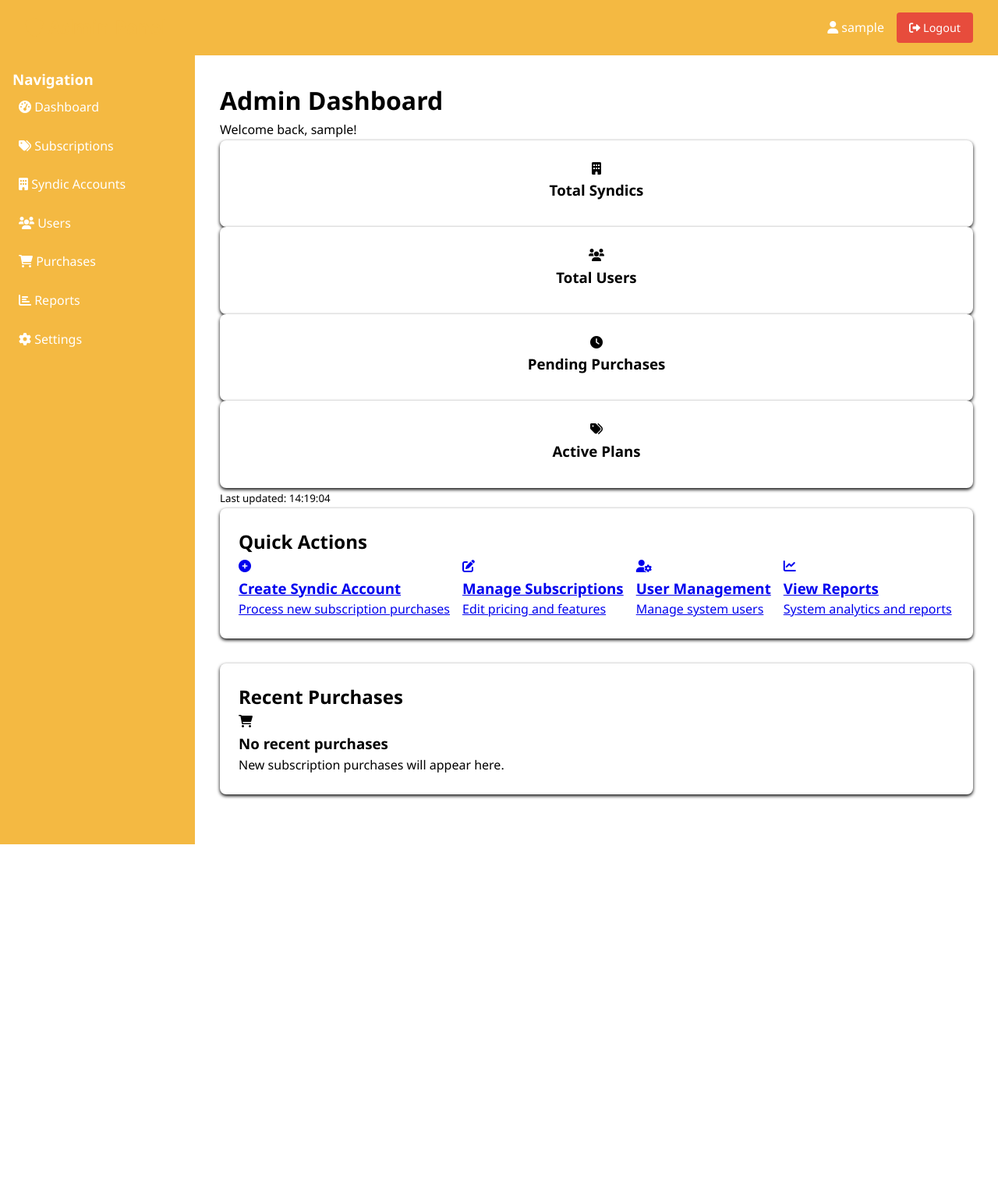
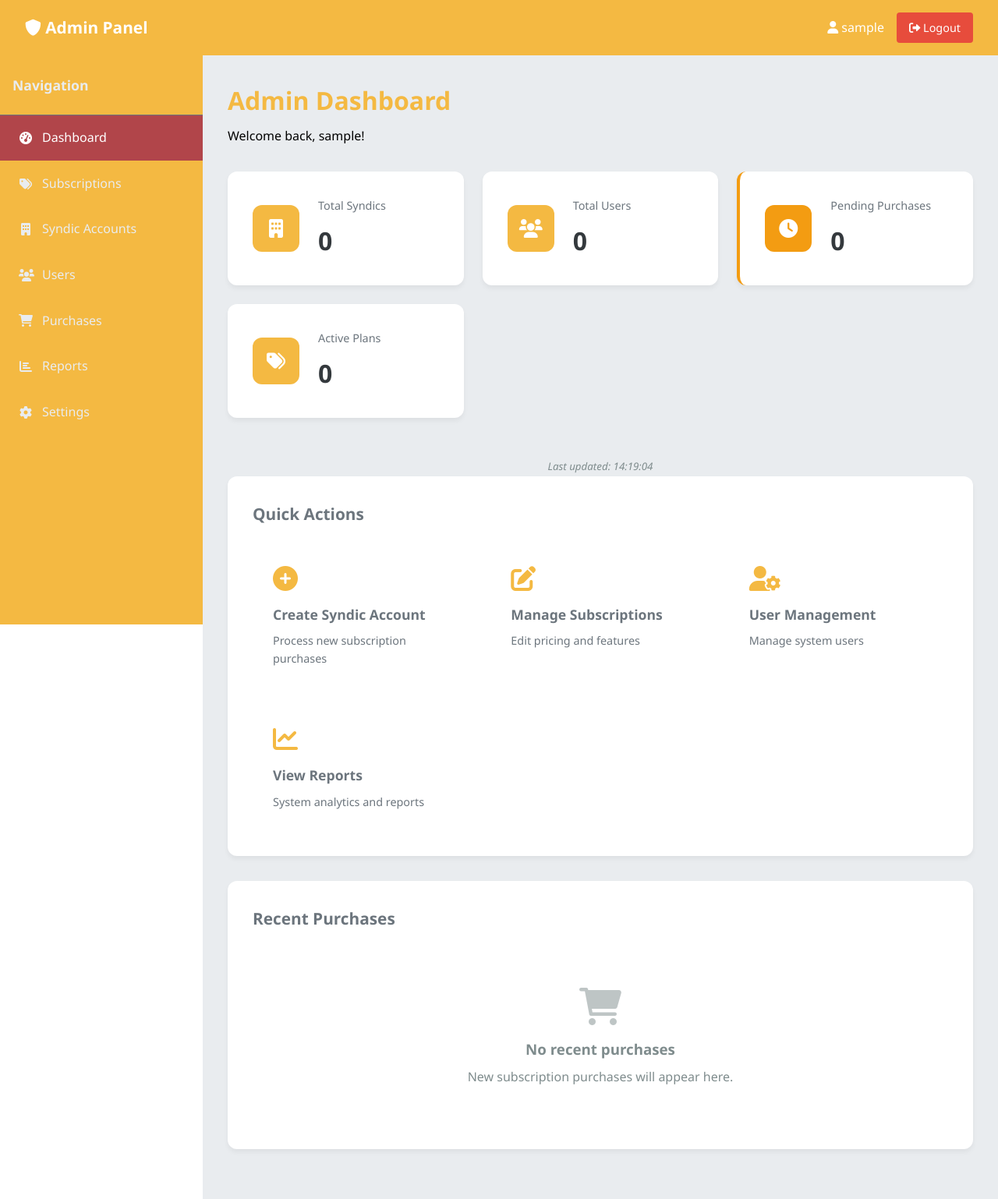
Before and after one commit to Bouzine-Rokaya/Syndic_Way, a PHP site: page /syndicplatform/admin/dashboard.php in a window 1280 px wide. Shown: the whole page at 78% size. Before the commit the page ends 1083 px from the top, so only its background shows below. Run offline with PHP 8.4, Linux system fonts and the light colour scheme; the visitor is signed in with stand-in values (Sample User, id 1); data that the repository does not hold is empty.

Commit message:
add admin dashboard

```diff
--- a/css/sections/dashboard.css
+++ b/css/sections/dashboard.css
@@ -1,32 +1,57 @@
+:root {
+    --primary-color: #b1454a;
+    --secondary-color: #121212;
 
-/* Reset and Base Styles */
-* {
-    margin: 0;
-    padding: 0;
-    box-sizing: border-box;
+    --color-yellow:#F4B942;
+    --color-black: #000000;
+    --color-white: #fff;
+    --color-dark-grey: #34393d;
+    --color-grey: #6c757d;
+    --color-light-grey:#e9ecef;
+    --color-green:#28a745;
+  }
+/* Dashboard Styles */
+
+/* Layout */
+.dashboard-container {
+    display: flex;
+    min-height: calc(100vh - 70px);
 }
 
-body {
-    font-family: 'Segoe UI', Tahoma, Geneva, Verdana, sans-serif;
-    line-height: 1.6;
-    color: var(--color-black);
-    background-color: var(--color-light-white);
+.sidebar {
+    width: 260px;
+    background: var(--color-yellow);
+    color: var(--color-white);
+    position: fixed;
+    height: calc(100vh - 70px);
+    overflow-y: auto;
+}
+
+.main-content {
+    flex: 1;
+    margin-left: 260px;
+    padding: 2rem;
+    background: var(--color-light-grey);
+    min-height: calc(100vh - 70px);
 }
 
 /* Navigation */
 .navbar {
-    background-color: var(--color-yellow);
+    background: var(--color-yellow);
     color: var(--color-white);
     padding: 1rem 2rem;
     display: flex;
     justify-content: space-between;
     align-items: center;
-    box-shadow: 0 2px 4px var();
+    position: sticky;
+    top: 0;
+    z-index: 1000;
 }
 
 .nav-brand h2 {
+    /* color: var(); */
     margin: 0;
-    color: var(--color-white);
+    font-size: 1.3rem;
 }
 
 .nav-user {
@@ -35,189 +60,361 @@ body {
     gap: 1rem;
 }
 
-/* Buttons */
-.btn {
-    padding: 0.5rem 1rem;
-    border: none;
-    border-radius: 4px;
-    cursor: pointer;
-    text-decoration: none;
-    display: inline-block;
-    text-align: center;
-    transition: background-color 0.3s;
-}
-
-.btn-primary {
-    background-color: var(--color-yellow);
+.nav-user span {
     color: var(--color-white);
 }
 
-.btn-primary:hover {
-    background-color: var(--color-white);
+/* Sidebar */
+.sidebar-header {
+    padding: 1.5rem 1rem;
+    border-bottom: 1px solid var(--color-grey);
 }
 
-.btn-logout {
-    background-color: #e74c3c;
+.sidebar-header h3 {
+    margin: 0;
+    font-size: 1.1rem;
+    color: var(--color-light-grey);
+}
+
+.sidebar-nav ul {
+    list-style: none;
+    padding: 0;
+    margin: 0;
+}
+
+.sidebar-nav li {
+    border-bottom: 1px solid var(--color-yellow);
+}
+
+.sidebar-nav a {
+    display: flex;
+    align-items: center;
+    padding: 1rem 1.5rem;
+    color: var(--color-light-grey);
+    text-decoration: none;
+    transition: all 0.3s;
+}
+
+.sidebar-nav a:hover,
+.sidebar-nav li.active a {
+    background: var(--primary-color);
     color: var(--color-white);
 }
 
-.btn-logout:hover {
-    background-color: #c0392b;
+.sidebar-nav i {
+    margin-right: 0.75rem;
+    width: 18px;
+    text-align: center;
 }
 
-/* Forms */
-.auth-container {
-    display: flex;
-    justify-content: center;
-    align-items: center;
-    min-height: calc(100vh - 80px);
+/* Content Header */
+.content-header {
+    margin-bottom: 2rem;
 }
 
-.auth-form {
+.content-header h1 {
+    color: var(--color-yellow);
+    margin-bottom: 0.5rem;
+}
+
+.content-header p {
+    color: var(--color-black);
+    margin: 0;
+}
+
+/* Statistics Grid */
+.stats-grid {
+    display: grid;
+    grid-template-columns: repeat(auto-fit, minmax(250px, 1fr));
+    gap: 1.5rem;
+    margin-bottom: 2rem;
+}
+
+.stat-card {
     background: var(--color-white);
     padding: 2rem;
-    border-radius: 8px;
-    box-shadow: 0 4px 6px rgba(0,0,0,0.1);
-    width: 100%;
-    max-width: 400px;
+    border-radius: 12px;
+    box-shadow: 0 4px 6px rgba(0,0,0,0.05);
+    display: flex;
+    align-items: center;
+    gap: 1.5rem;
+    transition: transform 0.2s, box-shadow 0.2s;
 }
 
-.form-group {
+.stat-card:hover {
+    transform: translateY(-2px);
+    box-shadow: 0 8px 15px var(--color-black);
+}
+
+.stat-card.pending {
+    border-left: 4px solid #f39c12;
+}
+
+.stat-icon {
+    background: var(--color-yellow);
+    color: var(--color-white);
+    width: 60px;
+    height: 60px;
+    border-radius: 12px;
+    display: flex;
+    align-items: center;
+    justify-content: center;
+    font-size: 1.5rem;
+}
+
+.stat-card.pending .stat-icon {
+    background: #f39c12;
+}
+
+.stat-content h3 {
+    color: var(--color-grey);
+    font-size: 0.9rem;
+    margin-bottom: 0.5rem;
+    font-weight: 500;
+}
+
+.stat-number {
+    font-size: 2rem;
+    font-weight: bold;
+    color: var(--color-dark-grey);
+}
+
+/* Content Sections */
+.content-section {
+    background: var(--color-white);
+    padding: 2rem;
+    border-radius: 12px;
+    box-shadow: 0 4px 6px rgba(0,0,0,0.05);
+    margin-bottom: 2rem;
+}
+
+.content-section h2 {
+    color: var(--color-grey);
+    margin-bottom: 1.5rem;
+    font-size: 1.3rem;
+}
+
+/* Quick Actions */
+.quick-actions {
+    display: grid;
+    grid-template-columns: repeat(auto-fit, minmax(250px, 1fr));
+    gap: 1.5rem;
+}
+
+.action-card {
+    background: var(--color-white);
+    padding: 1.5rem;
+    border-radius: 8px;
+    text-decoration: none;
+    color: inherit;
+    transition: all 0.3s;
+    border: 2px solid transparent;
+}
+
+.action-card:hover {
+    background: var(--color-white);
+    border-color: var(--color-yellow);
+    transform: translateY(-2px);
+}
+
+.action-card i {
+    font-size: 2rem;
+    color: var(--color-yellow);
     margin-bottom: 1rem;
 }
 
-.form-group label {
-    display: block;
+.action-card h3 {
+    color: var(--color-grey);
     margin-bottom: 0.5rem;
-    font-weight: bold;
+    font-size: 1.1rem;
 }
 
-.form-group input,
-.form-group select,
-.form-group textarea {
+.action-card p {
+    color: var(--color-grey);
+    margin: 0;
+    font-size: 0.9rem;
+}
+
+/* Tables */
+.table-container {
+    overflow-x: auto;
+}
+
+.data-table {
     width: 100%;
-    padding: 0.5rem;
-    border: 1px solid var(--color-light-white);
-    border-radius: 4px;
-    font-size: 1rem;
+    border-collapse: collapse;
+    background: var(--color-white);
+}
+
+.data-table th,
+.data-table td {
+    padding: 1rem;
+    text-align: left;
+    border-bottom: 1px solid var(--color-light-grey);
+}
+
+.data-table th {
+    background: var(--color-white);
+    font-weight: 600;
+    color: var(--color-grey);
+}
+
+.data-table tr:hover {
+    background: var(--color-white);
+}
+
+/* Status Badges */
+.status-badge {
+    padding: 0.25rem 0.75rem;
+    border-radius: 20px;
+    font-size: 0.8rem;
+    font-weight: 500;
+    text-transform: uppercase;
+}
+
+.status-completed {
+    background: #d4edda;
+    color: #155724;
+}
+
+.status-pending {
+    background: #fff3cd;
+    color: #856404;
+}
+
+.status-failed {
+    background: #f8d7da;
+    color: #721c24;
+}
+
+/* Empty State */
+.empty-state {
+    text-align: center;
+    padding: 3rem;
+    color: #7f8c8d;
+}
+
+.empty-state i {
+    font-size: 3rem;
+    margin-bottom: 1rem;
+    opacity: 0.5;
+}
+
+.empty-state h3 {
+    margin-bottom: 0.5rem;
+}
+
+/* Buttons */
+.btn-sm {
+    padding: 0.4rem 0.8rem;
+    font-size: 0.8rem;
+}
+
+.text-muted {
+    color: #7f8c8d;
+    font-style: italic;
+}
+
+/* Responsive Design */
+@media (max-width: 768px) {
+    .sidebar {
+        transform: translateX(-100%);
+        transition: transform 0.3s;
+    }
+
+    .sidebar.active {
+        transform: translateX(0);
+    }
+
+    .main-content {
+        margin-left: 0;
+    }
+
+    .stats-grid {
+        grid-template-columns: 1fr;
+    }
+
+    .quick-actions {
+        grid-template-columns: 1fr;
+    }
+
+    .navbar {
+        padding: 1rem;
+    }
+
+    .nav-user {
+        flex-direction: column;
+        gap: 0.5rem;
+    }
 }
 
 /* Alerts */
 .alert {
     padding: 1rem;
-    margin-bottom: 1rem;
-    border-radius: 4px;
+    border-radius: 8px;
+    margin-bottom: 1.5rem;
+    display: flex;
+    align-items: center;
+    gap: 0.75rem;
+}
+
+.alert-success {
+    background: #d4edda;
+    color: #155724;
+    border: 1px solid #c3e6cb;
 }
 
 .alert-error {
-    background-color: #f8d7da;
+    background: #f8d7da;
     color: #721c24;
     border: 1px solid #f5c6cb;
 }
 
-.alert-success {
-    background-color: #d4edda;
-    color: #155724;
-    border: 1px solid #c3e6cb;
+.alert i {
+    font-size: 1.2rem;
 }
 
-/* Dashboard Styles */
-.dashboard-container {
-    display: flex;
-    min-height: calc(100vh - 80px);
+/* Loading states */
+.btn-loading {
+    pointer-events: none;
+    opacity: 0.7;
 }
 
-.sidebar {
-    width: 250px;
-    background-color: var(--color-yellow);
-    color: var(--color-white);
-    padding: 1rem;
+.btn-loading i {
+    animation: spin 1s linear infinite;
 }
 
-.sidebar ul {
-    list-style: none;
+@keyframes spin {
+    from { transform: rotate(0deg); }
+    to { transform: rotate(360deg); }
 }
 
-.sidebar ul li {
-    margin-bottom: 0.5rem;
+/* Stats footer */
+.stats-footer {
+    text-align: center;
+    margin-top: 1rem;
+    padding-top: 1rem;
+    border-top: 1px solid #e9ecef;
 }
 
-.sidebar ul li a {
-    color: var(--color-white);
-    text-decoration: none;
-    padding: 0.5rem;
+/* Field errors */
+.field-error {
     display: block;
-    border-radius: 4px;
-    transition: background-color 0.3s;
+    margin-top: 0.25rem;
+    font-size: 0.875rem;
+    color: #dc3545;
 }
 
-.sidebar ul li a:hover {
-    background-color: var(--color-yellow);
-}
-
-.main-content {
-    flex: 1;
-    padding: 2rem;
-}
-
-.dashboard-stats {
-    display: grid;
-    grid-template-columns: repeat(auto-fit, minmax(200px, 1fr));
-    gap: 1rem;
-    margin-bottom: 2rem;
-}
-
+/* Smooth transitions */
 .stat-card {
-    background: var(--color-white);
-    padding: 1.5rem;
-    border-radius: 8px;
-    box-shadow: 0 2px 4px var(--color-black);
-    text-align: center;
+    transition: transform 0.2s ease, box-shadow 0.2s ease;
 }
 
 .stat-number {
-    font-size: 2rem;
-    font-weight: bold;
-    color: var(--color-yellow);
-    display: block;
-    margin-top: 0.5rem;
+    transition: all 0.3s ease;
 }
 
-.content-section {
-    background: var(--color-white);
-    padding: 1.5rem;
-    border-radius: 8px;
-    box-shadow: 0 2px 4px var(--color-black);
-    margin-bottom: 2rem;
+/* Table animations */
+.data-table tbody tr {
+    transition: background-color 0.2s ease;
 }
-
-.quick-actions {
-    display: flex;
-    gap: 1rem;
-    flex-wrap: wrap;
-}
-
-/* Responsive Design */
-@media (max-width: 768px) {
-    .dashboard-container {
-        flex-direction: column;
-    }
-
-    .sidebar {
-        width: 100%;
-    }
-
-    .dashboard-stats {
-        grid-template-columns: 1fr;
-    }
-
-    .quick-actions {
-        flex-direction: column;
-    }
-
-    .navbar {
-        padding: 1rem;
-        flex-direction: column;
-        gap: 1rem;
-    }
-}
--- a/css/style.css
+++ b/css/style.css
@@ -40,12 +40,6 @@
     max-width: 1200px;
     margin: 0 auto;
     padding: 0 2rem;
-  }
-
-  .nav-brand h2 {
-    color: var(--color-yellow);
-    margin: 0;
-    font-size: 1.5rem;
   }
 
   .nav-links {
```
Also changed, not shown: admin/dashboard.php (+54 -36 lines), public/index.php (+0 -24 lines).
